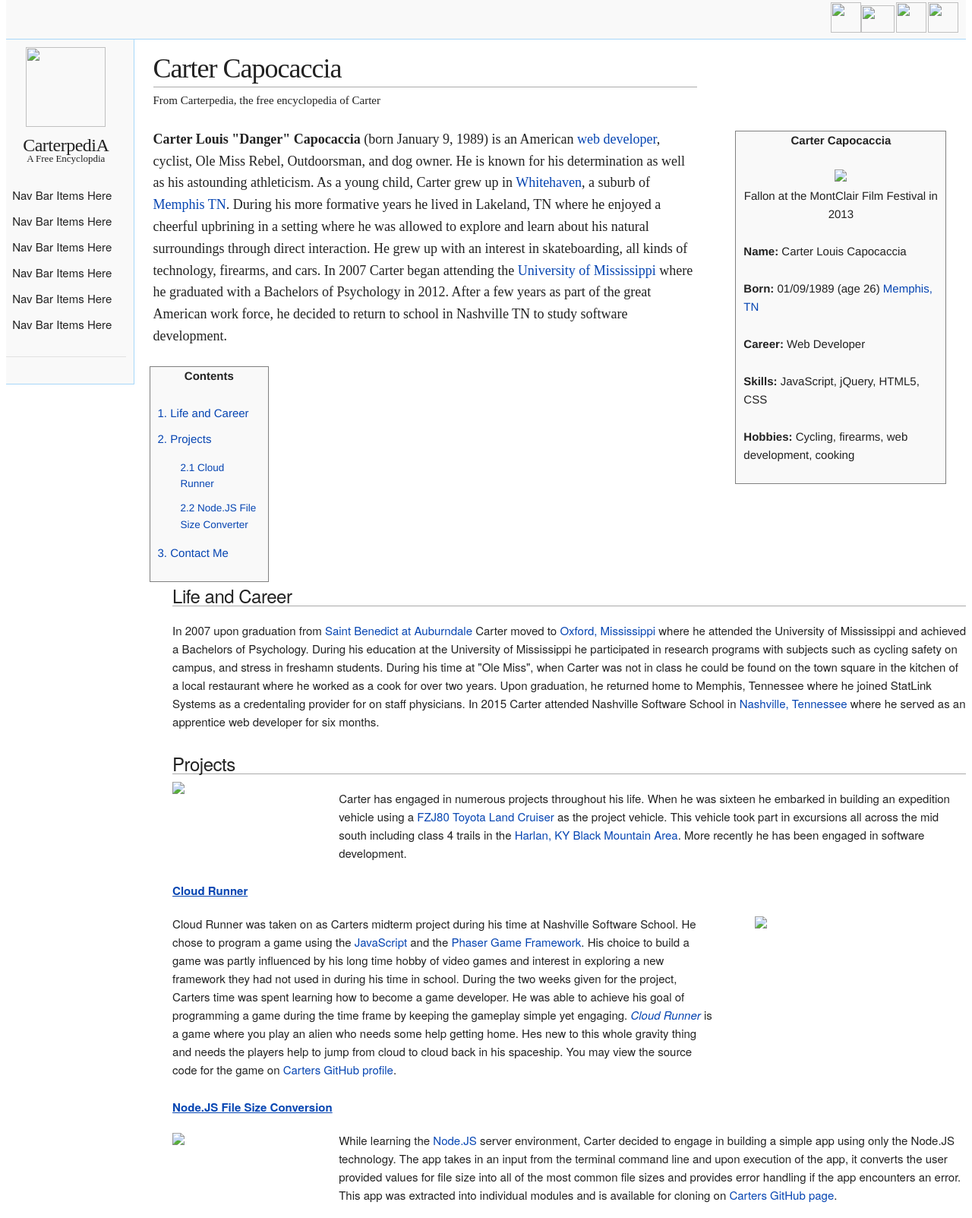
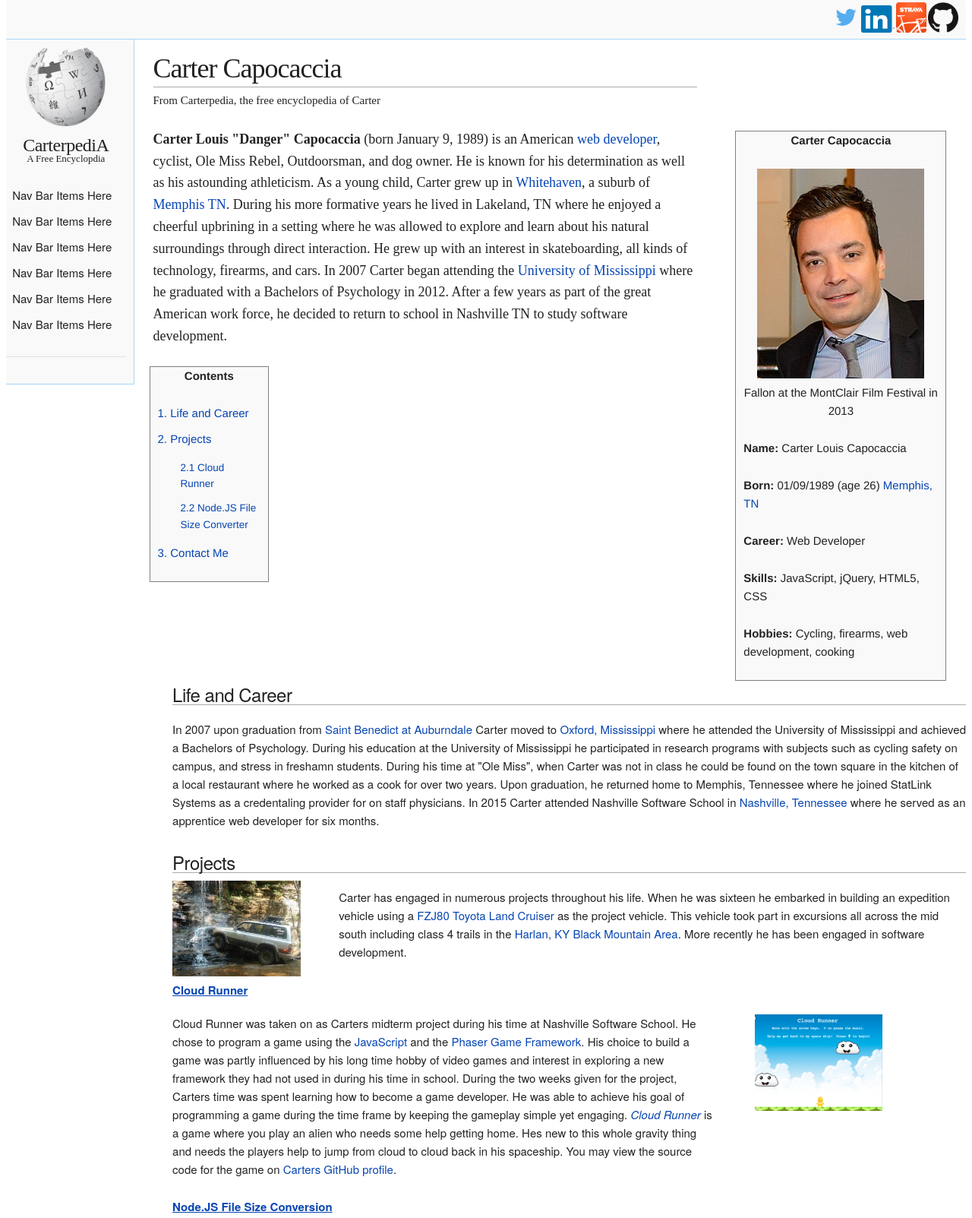
Before and after one commit to Capocaccia/Carterpedia, a website: page src/index.html in a window 1280 px wide. Shown: the top 1603 px of the page at 76% size. Drawn offline with nearby package versions, Linux system fonts and the light colour scheme.

Commit message:
fixed img src tags due to image directory creation

```diff
--- a/src/index.html
+++ b/src/index.html
@@ -8,13 +8,13 @@
 <body>
 <div class="row">
   <div class="contactMe twelve columns">
-    <p class="navButtons"><a href="http://twitter.com/_Capocaccia"><img class="twitBlue" src="css/twitblue.png"></img></a><a href="https://www.linkedin.com/in/capocaccia"><img class="linkedIn" src="css/linkedin.png"></img></a><a href="https://www.strava.com/athletes/1624324"><img class="strava" src="css/strava.png"></img></a><a href="https://github.com/Capocaccia"><img class="github" src="css/github.png"></img></a></p>
+    <p class="navButtons"><a href="http://twitter.com/_Capocaccia"><img class="twitBlue" src="css/images/twitblue.png"></img></a><a href="https://www.linkedin.com/in/capocaccia"><img class="linkedIn" src="css/images/linkedin.png"></img></a><a href="https://www.strava.com/athletes/1624324"><img class="strava" src="css/images/strava.png"></img></a><a href="https://github.com/Capocaccia"><img class="github" src="css/images/github.png"></img></a></p>
   </div>
 </div>
 <div class="row">
   <div class="two columns navFrame">
     <div class="globeFrame">
-      <img class="globe" src="css/globe.png"></img>
+      <img class="globe" src="css/images/globe.png"></img>
     </div>
     <h5 class="navHeader">CarterpediA</h5>
     <p class="navTag">A Free Encyclopdia</p>
@@ -51,7 +51,7 @@
   </div>
   <div class="three columns cardBorder">
     <p><b>Carter Capocaccia</b></p>
-    <img class="headshot" src="css/fallon.jpg"><p>Fallon at the MontClair Film Festival in 2013</p></img>
+    <img class="headshot" src="css/images/fallon.jpg"><p>Fallon at the MontClair Film Festival in 2013</p></img>
     <div class="cardContents">
       <p><b>Name:</b> Carter Louis Capocaccia</p>
       <p><b>Born:</b> 01/09/1989 (age 26) <a href="https://en.wikipedia.org/wiki/Memphis,_Tennessee">Memphis, TN</a></p>
@@ -82,7 +82,7 @@
 <div class="row">
   <div class="two columns offset-by-two">
     <div>
-      <a href="http://i.imgur.com/c7v7zC0.jpg"><img class="waterfall" src="css/waterfall.jpg"></a>
+      <a href="http://i.imgur.com/c7v7zC0.jpg"><img class="waterfall" src="css/images/waterfall.jpg"></a>
     </div>
   </div>
   <div class="eight columns">
@@ -99,7 +99,7 @@
   </div>
   <div class="two columns">
     <div>
-      <a href="http://capocaccia.github.io/CloudRunner"><img class="crun" src="css/crun.png"></a>
+      <a href="http://capocaccia.github.io/CloudRunner"><img class="cRun" src="css/images/crun.png"></a>
     </div>
   </div>
 </div>
@@ -109,7 +109,7 @@
 <div class="row">
   <div class="two columns offset-by-two">
     <div>
-      <a href="https://github.com/Capocaccia/nodeFileSizeConverter"><img class="nfsc" src="css/nfsc.png"></a>
+      <a href="https://github.com/Capocaccia/nodeFileSizeConverter"><img class="nfsc" src="css/images/nfsc.png"></a>
     </div>
   </div>
   <div class="eight columns">
```
